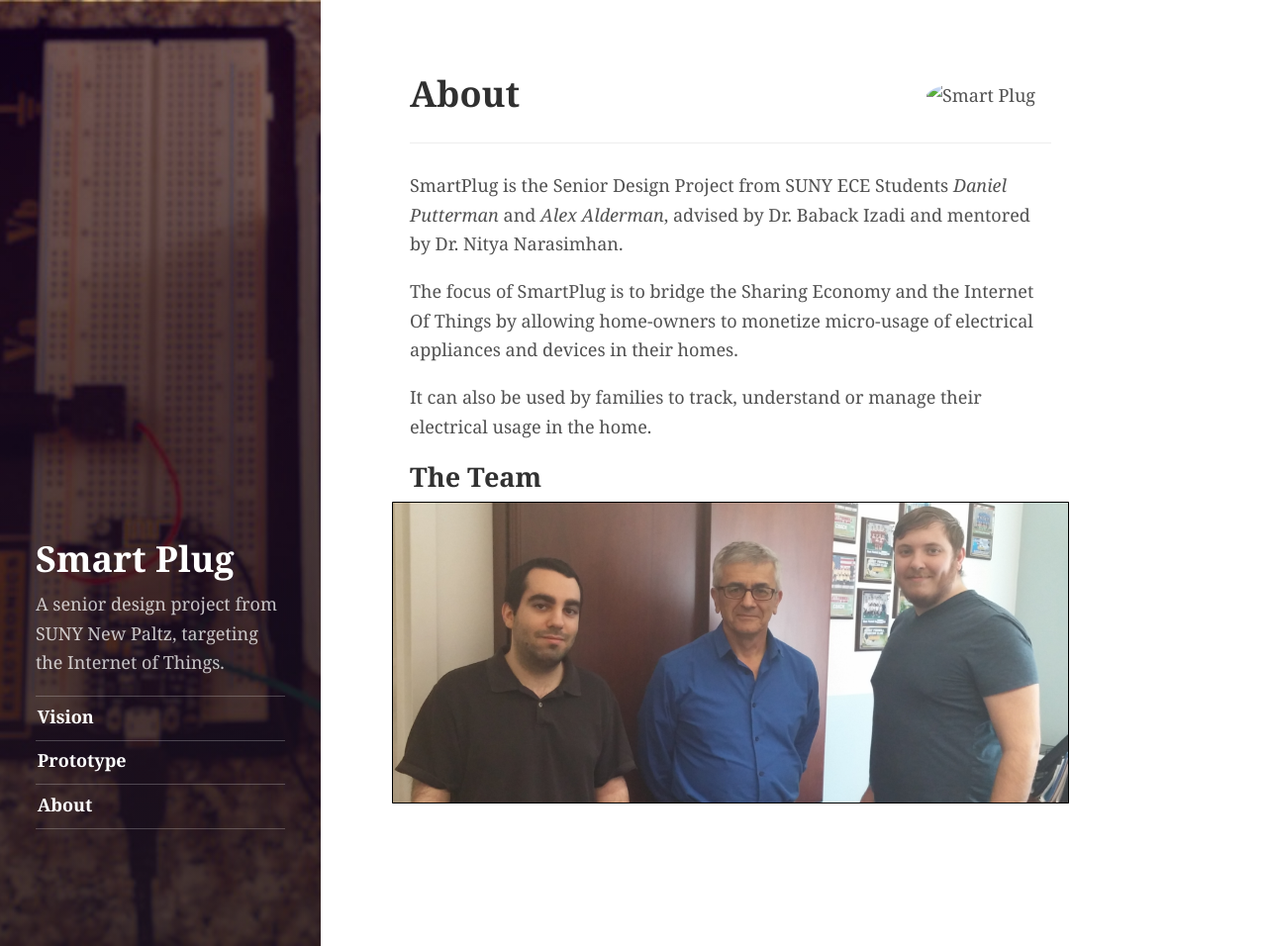
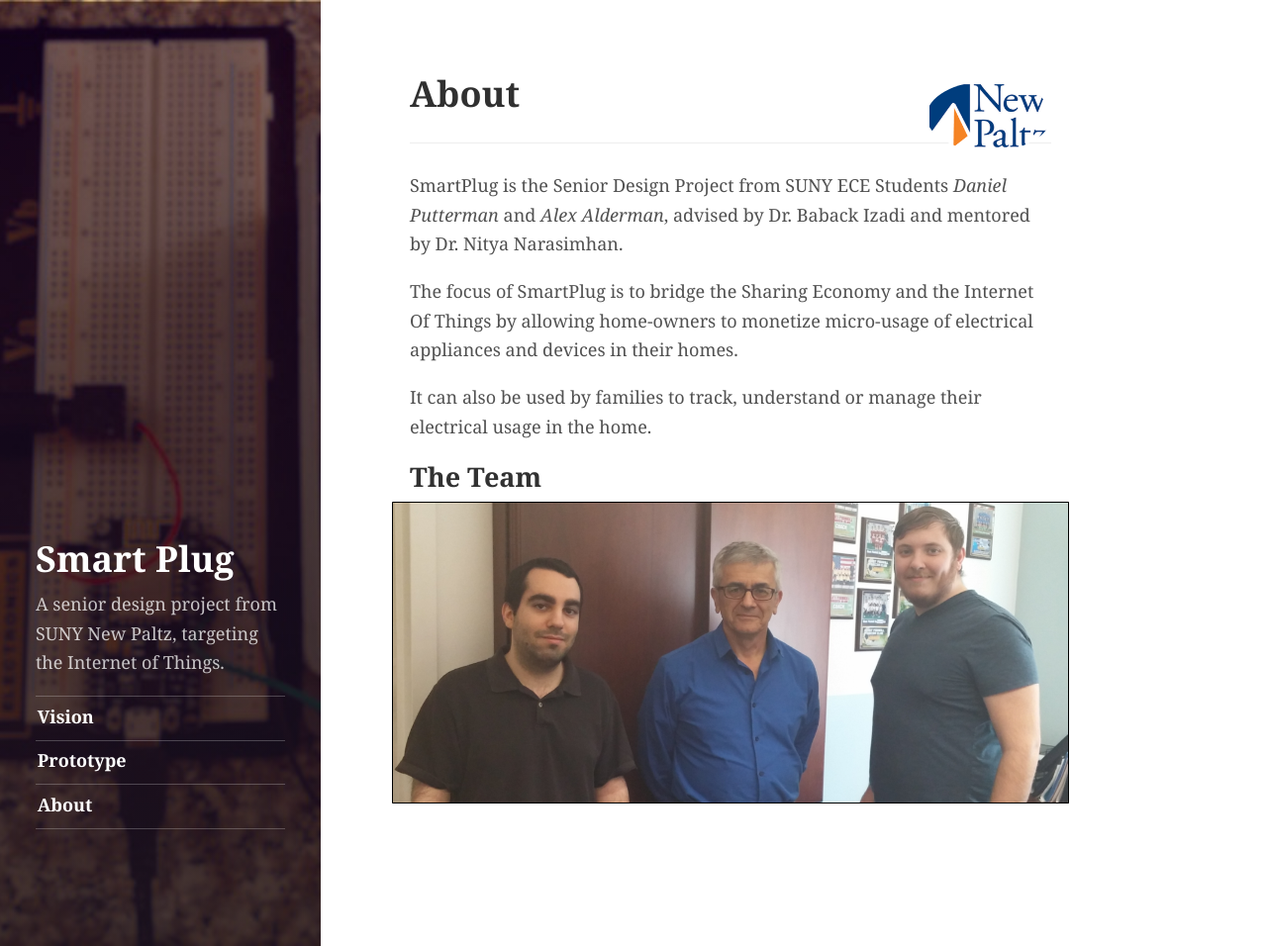
Before and after one commit to Namredla/.github.io, a Jekyll site: the page built from about.md, in a window 1280 px wide and 956 px high. Shown: the whole window at 99% size. Built offline with Jekyll 4.4.1, drawn with Linux system fonts in a browser that asks for light colours.

Commit message:
Logo path fix

```diff
--- a/_config.yml
+++ b/_config.yml
@@ -40,8 +40,8 @@
   name:              'Smart Plug'
 
   # This photo will be used in the about section
-  photo:             ./public/img/suny_logo.png
-  photo2x:           ./public/img/suny_logo_2x.png
+  photo:             ../public/img/suny_logo.png
+  photo2x:           ../public/img/suny_logo_2x.png
 
   # Markdown enabled, can use multiple paragraphs (enabled by `|`)
   about:             |
```
